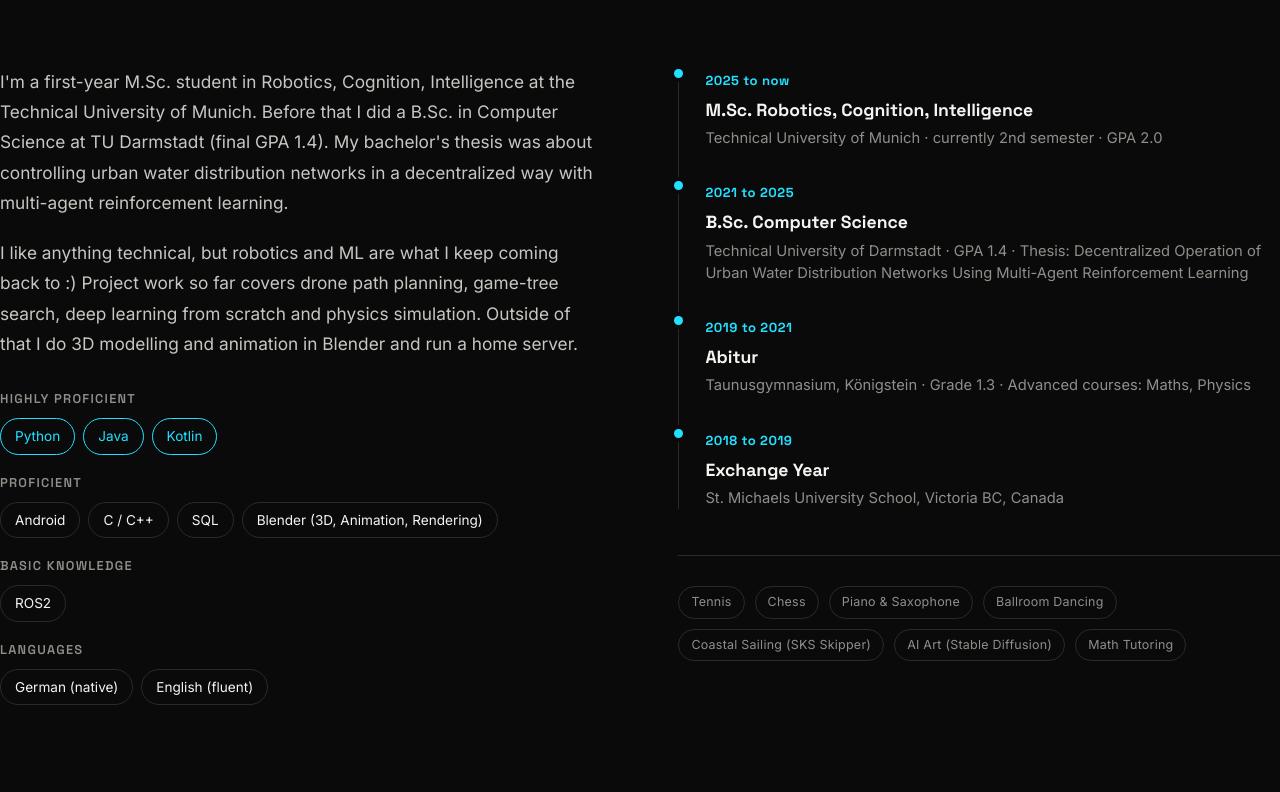
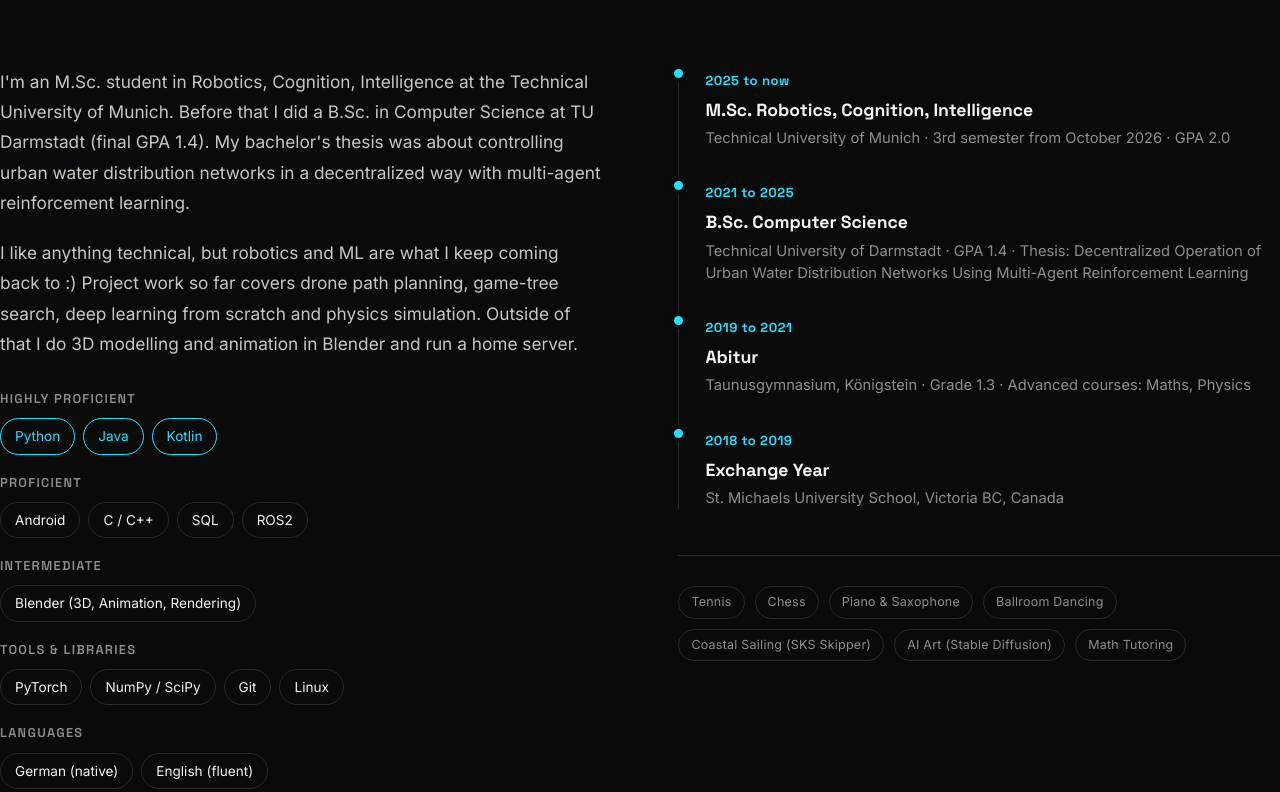
Before and after one commit to Crypter44/Portfolio, a plain HTML site: page index.html in a window 1280 px wide. Shown: the part 8263-9055 px from the top of the page. Drawn offline with Linux system fonts and the light colour scheme.

Commit message:
Update skills (Blender intermediate, ROS2 proficient, tools group) and semester wording

```diff
--- a/index.html
+++ b/index.html
@@ -321,7 +321,7 @@
     </div>
     <div class="about-grid">
       <div class="about-bio" data-reveal>
-        <p>I'm a first-year M.Sc. student in Robotics, Cognition, Intelligence at the Technical University of Munich. Before that I did a B.Sc. in Computer Science at TU Darmstadt (final GPA 1.4). My bachelor's thesis was about controlling urban water distribution networks in a decentralized way with multi-agent reinforcement learning.</p>
+        <p>I'm an M.Sc. student in Robotics, Cognition, Intelligence at the Technical University of Munich. Before that I did a B.Sc. in Computer Science at TU Darmstadt (final GPA 1.4). My bachelor's thesis was about controlling urban water distribution networks in a decentralized way with multi-agent reinforcement learning.</p>
         <p>I like anything technical, but robotics and ML are what I keep coming back to :) Project work so far covers drone path planning, game-tree search, deep learning from scratch and physics simulation. Outside of that I do 3D modelling and animation in Blender and run a home server.</p>
         <div class="skill-groups">
           <div class="skill-group">
@@ -338,13 +338,22 @@
               <span class="chip">Android</span>
               <span class="chip">C / C++</span>
               <span class="chip">SQL</span>
+              <span class="chip">ROS2</span>
+            </div>
+          </div>
+          <div class="skill-group">
+            <h4>Intermediate</h4>
+            <div class="chip-row">
               <span class="chip">Blender (3D, Animation, Rendering)</span>
             </div>
           </div>
           <div class="skill-group">
-            <h4>Basic Knowledge</h4>
+            <h4>Tools &amp; Libraries</h4>
             <div class="chip-row">
-              <span class="chip">ROS2</span>
+              <span class="chip">PyTorch</span>
+              <span class="chip">NumPy / SciPy</span>
+              <span class="chip">Git</span>
+              <span class="chip">Linux</span>
             </div>
           </div>
           <div class="skill-group">
@@ -361,7 +370,7 @@
           <li>
             <span class="t-year">2025 to now</span>
             <h4>M.Sc. Robotics, Cognition, Intelligence</h4>
-            <p>Technical University of Munich · currently 2nd semester · GPA 2.0</p>
+            <p>Technical University of Munich · 3rd semester from October 2026 · GPA 2.0</p>
           </li>
           <li>
             <span class="t-year">2021 to 2025</span>
```
